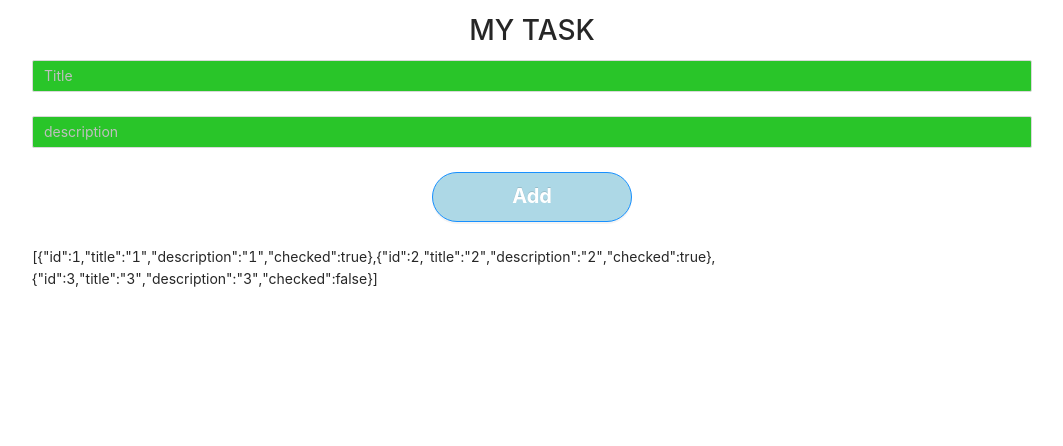
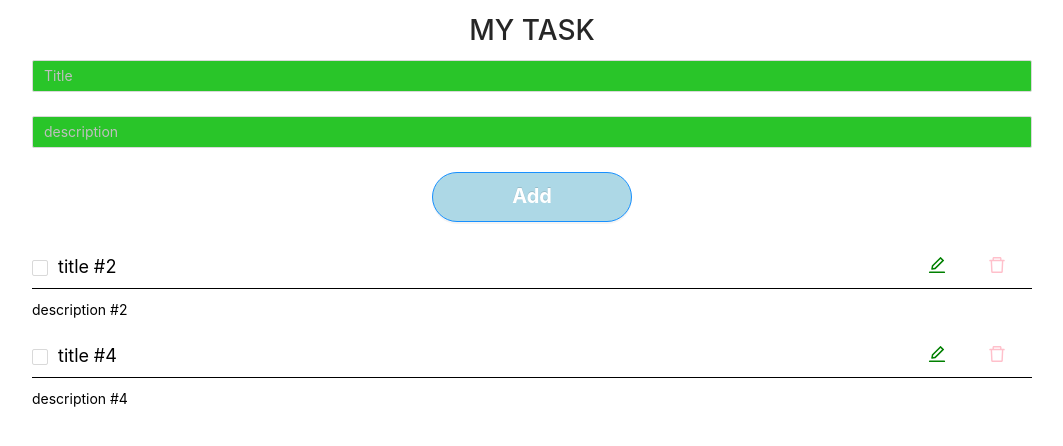
Before and after one commit to Maroon77/myTodo, a React (Create React App) app: page / in a window 1280 px wide. Shown: the top 446 px of the page, without its empty margins (108-1171 px from the left). Built offline with nearby package versions, Linux system fonts and the light colour scheme; data requests are answered from the project's data file.

Commit message:
fetch api of detele

```diff
--- a/__json_server__/db.json
+++ b/__json_server__/db.json
@@ -1,21 +1,15 @@
 {
   "lists": [
-        {
-            "id": 1,
-            "title": "1",
-            "description": "1",
-            "checked": true
-        },
     {
       "id": 2,
       "title": "2",
       "description": "2",
-            "checked": true
+      "checked": false
     },
     {
-            "id": 3,
-            "title": "3",
-            "description": "3",
+      "id": 4,
+      "title": "4",
+      "description": "4",
       "checked": false
     }
   ]
--- a/src/App.tsx
+++ b/src/App.tsx
@@ -1,11 +1,12 @@
 import './App.css';
 import { List } from './screens/lists';
-// import { Login } from './screens/login';
+import { Login } from './screens/login';
 
 function App() {
   return (
     <div className="App">
       <List />
+      {/* <Login /> */}
     </div>
   );
 }
--- /dev/null
+++ b/src/components/lib/index.tsx
@@ -0,0 +1,12 @@
+//类型守卫
+// 当符合value?.message, value就是Error类型
+const isError = (value: any): value is Error => value?.message
+
+export const ErrorBox = ({error}: {error: unknown}) => {
+    // 如果有message属性，就判定为Error类型
+    // error为unknown类型，使用error?.message也不能解决ts的报错，使用类型守卫解决
+    if(isError(error)){
+        return <h3>{error?.message}</h3>
+    }
+    return null
+}
--- a/src/components/list-modal/index.tsx
+++ b/src/components/list-modal/index.tsx
@@ -1,10 +1,12 @@
 import { Form, FormItemProps, Modal } from "antd"
 import { AddButton, GreenInput } from "components/style";
+import { useEffect } from "react";
 import { IList } from "types/lists";
 
 export const ListModal = ({isModalVisible, editingItem, close}: {
     isModalVisible: boolean,
-    editingItem: IList | null,
+    // editingItem: IList | null,
+    editingItem: any,
     close: () => void
 }) => {
     const [editForm] = Form.useForm();
@@ -15,8 +17,14 @@ export const ListModal = ({isModalVisible, editingItem, close}: {
         // close()
     };
 
+    //当editingItem或者editForm变化时，重置表单
+    // useEffect(() => {
+    //     editForm.setFields(editingItem)
+    // }, [editForm, editingItem])
+
     return (
         <Modal
+            forceRender={true}
             title="edit"
             visible={isModalVisible}
             onCancel={close}
--- a/src/screens/lists/index.tsx
+++ b/src/screens/lists/index.tsx
@@ -6,35 +6,39 @@ import { useEffect, useState } from 'react'
 import { ListModal } from 'components/list-modal'
 import { IList } from "types/lists";
 import { useQuery } from 'react-query'
+import { useDocumentTitle } from 'utils'
+import { ErrorBox } from 'components/lib'
+import { useLists } from './util'
 
 const API_URL = "http://localhost:3001"
 
 export const List = () => {
+    useDocumentTitle('列表')
+
     const [lists, setLists] = useState<IList[]>([])
     const [isModalVisible, setIsModalVisible] = useState(false);
     const [editingItem, setEditingItem] =  useState<IList | null>(null);
 
-    // useEffect(() => {
+    // TODO: 使用react query实现异步数据请求
+    const { isLoading, error, data: mylist } = useLists();
+    // const { mutateAsync, error: isAddError, isLoading: isAddLoading } = useAddList()
 
-    // }, [])
+    const fetchLists = () =>  fetch(`${API_URL}/lists`)
+        .then(res => res.json())
+        .then(data => {
+            setLists(data)
+        })
 
-    const { isLoading, error, data: listsArr } = useQuery('lists', async () =>
-        // fetch(`${API_URL}/lists`)
-        //     .then(res => res.json())
-        //     .then(data => {
-        //         setLists(data)
-        //     })
-        {
-            const response = await fetch(`${API_URL}/lists`)
-            if(!response.ok){
-                throw new Error('not ok')
-            }
-            return response.json()
-        }
-
-    )
+    useEffect(() => {
+        fetchLists()
+    }, [])
 
     const onAdd = (values: any) => {
+        // TODO：使用react query实现异步添加数据
+        // mutateAsync({...values, checked: false}).then(() => {
+        //     // 重置表单？
+        // })
+
         setLists([...lists, {
             id: lists.length + 2,
             checked: false,
@@ -55,16 +59,17 @@ export const List = () => {
         setLists(newItems)
     }
 
-    const onDelete = (id: number) => {
-        const newItems = lists.filter(item => item.id !== id)
-        setLists(newItems)
-    }
-
     const onEdit = (item: IList) => {
         console.log(item)
         //TODO: 弹窗
         setIsModalVisible(true)
         setEditingItem(item)
+    }
+
+    const onDelete = (id: number) => {
+        // const newItems = lists.filter(item => item.id !== id)
+        // setLists(newItems)
+        fetchLists()
     }
 
     const close = () => {
@@ -73,13 +78,12 @@ export const List = () => {
 
     if (isLoading) return <h1>loading...</h1>
 
-    if (error) return <h1>An error has occurred: </h1>
+    if (error) return <ErrorBox error={error} />
 
     return (
         <Container>
             <Header />
             <ListForm onAdd={ onAdd }/>
-            {JSON.stringify(listsArr)}
             <Lists
                 lists={lists}
                 onCheckStatusChange={onCheckStatusChange}
--- a/src/screens/lists/listForm.tsx
+++ b/src/screens/lists/listForm.tsx
@@ -38,6 +38,7 @@ export const ListForm = ({onAdd} : ListFormProps) => {
                 <GreenInput placeholder='description' />
             </Form.Item>
             <Form.Item>
+                {/* <AddButton type="primary" htmlType="submit" loading={addLoading}> */}
                 <AddButton type="primary" htmlType="submit">
                     Add
                 </AddButton>
--- a/src/screens/lists/lists.tsx
+++ b/src/screens/lists/lists.tsx
@@ -13,18 +13,38 @@ interface ListsProps {
     onEdit?: (item: IList) => void
 }
 
+const API_URL = "http://localhost:3001"
+
 export const Lists = ({ lists, onCheckStatusChange, onDelete, onEdit }: ListsProps) => {
 
-    const changeCheckStatus = (id: number) => {
+    const changeCheckStatus = ({id, checked} : {id: number, checked: boolean}) => {
+        fetch(`${API_URL}/lists/${id}`, {
+            method: 'PATCH',
+            // body: {
+            //     checked
+            // }
+        })
+        .then(res => res.json())
+        .then(data => {
+            // TODO: 删除成功，刷新列表
+            onDelete?.(id)
+        })
         onCheckStatusChange?.(id)
-    }
-
-    const deleteItem = (id: number) => {
-        onDelete?.(id)
     }
 
     const editItem = (item: IList) => {
         onEdit?.(item)
+    }
+
+    const deleteItem = (id: number) => {
+        fetch(`${API_URL}/lists/${id}`, {
+            method: 'DELETE'
+        })
+        .then(res => res.json())
+        .then(data => {
+            // TODO: 删除成功，刷新列表
+            onDelete?.(id)
+        })
     }
 
     return (
--- /dev/null
+++ b/src/screens/lists/util.ts
@@ -0,0 +1,56 @@
+import { useQuery, useMutation, useQueryClient } from "react-query";
+import { IList } from "types/lists";
+
+const API_URL = "http://localhost:3001"
+
+export const useLists = () => {
+    // 使用泛型useQuery<IList[], Error>解决后面error.message报错的问题
+    // 也可以使用类型守卫和ErrorBox组件解决
+    return useQuery<IList[]>('lists', async () => {
+        const response = await fetch(`${API_URL}/lists`)
+        if(!response.ok){
+            throw new Error('not ok')
+        }
+        return response.json()
+    })
+  };
+
+// export const useEditList = () => {
+//     const queryClient = useQueryClient()
+
+//     return useMutation(() => {
+
+//     }, {
+//         onSuccess: () => {
+//             queryClient.invalidateQueries('lists')
+//         }
+//     })
+// }
+
+// export const useAddList = () => {
+//     const queryClient = useQueryClient()
+
+//     return useMutation(() => {
+
+//     }, {
+//         onSuccess: () => {
+//             queryClient.invalidateQueries('lists')
+//         }
+//     })
+// }
+
+export const useList = (id?: number) => {
+    return useQuery<IList>(["list", {id}], async () => {
+        const response = await fetch(`${API_URL}/list/${id}`)
+        if(!response.ok){
+            throw new Error('not ok')
+        }
+        return response.json()
+    }, {
+        enabled: !!id   //或者Boolean(id), 这个配置的意思是只有当id有值的时候，才会触发useList里的请求方法
+    })
+}
+
+export const useDeleteList = () => {
+
+}
--- a/src/screens/login/index.tsx
+++ b/src/screens/login/index.tsx
@@ -1,4 +1,4 @@
-import { Button, Checkbox, Form, Input } from 'antd';
+import { Button, Form, Input } from 'antd';
 import React from 'react';
 
 export const Login = () => {
--- /dev/null
+++ b/src/utils/index.ts
@@ -0,0 +1,7 @@
+import { useEffect } from "react"
+
+export const useDocumentTitle = (title: string) => {
+    useEffect(() => {
+        document.title = title
+    }, [title])
+}
```
Lines whose indentation alone changed are shown as unchanged.
